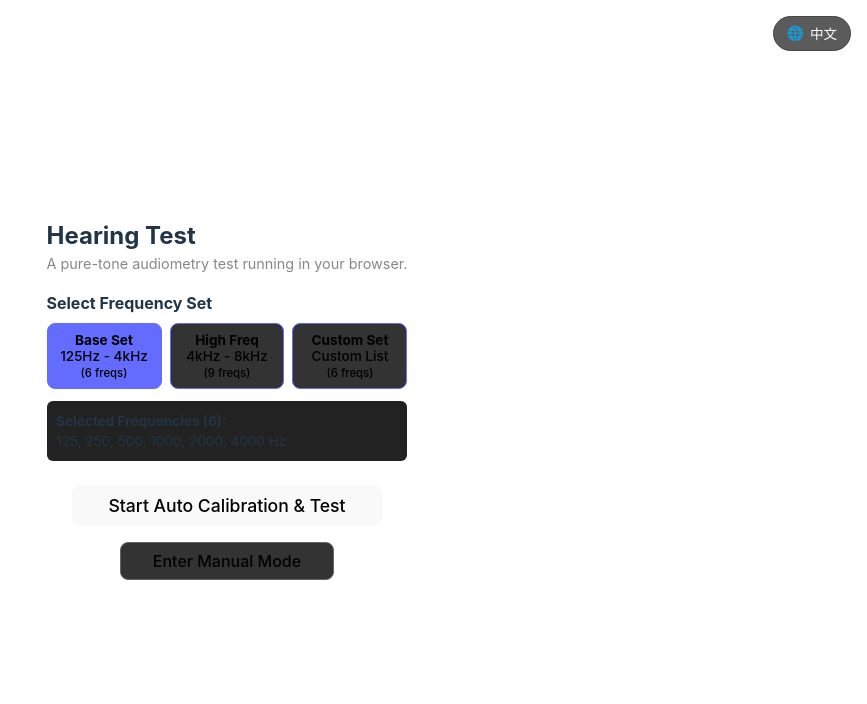
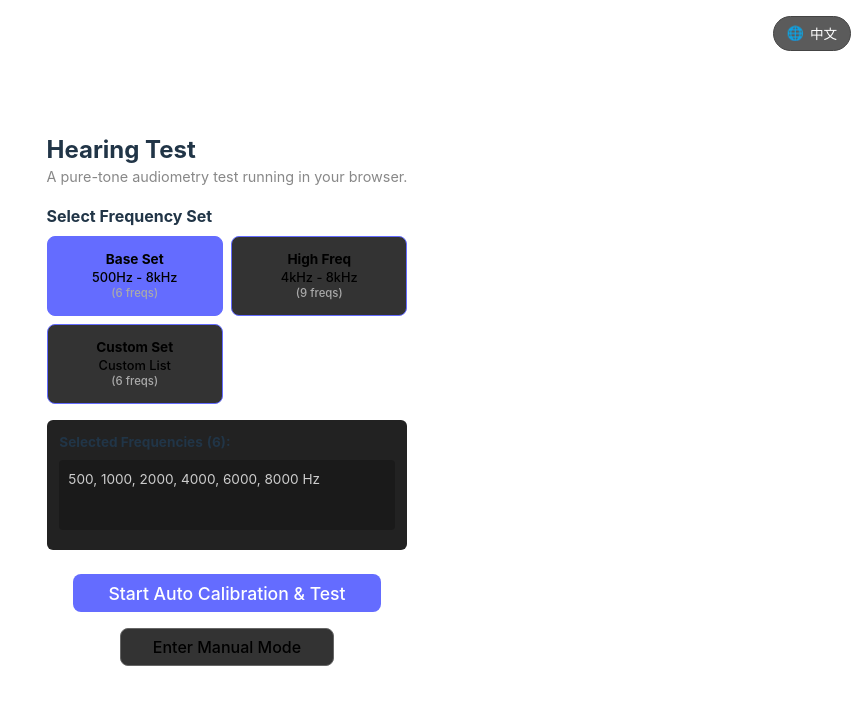
Before and after one commit to JeremyCCHsu/pure-tone-audiometry, a React (Vite) app: page / in a window 1280 px wide. Shown: the top 704 px of the page, without its empty margins (413-1280 px from the left). Built offline with nearby package versions, Linux system fonts and the light colour scheme.

Commit message:
update UI

```diff
--- a/src/components/Landing.tsx
+++ b/src/components/Landing.tsx
@@ -31,15 +31,25 @@ export const Landing: React.FC<LandingProps> = ({ onStart, onManualStart }) => {
     onStart(freqs);
   };
 
+  const sets: ('LOW' | 'HIGH' | 'FULL')[] = ['LOW', 'HIGH', 'FULL'];
+
   useEffect(() => {
     const handleKeyDown = (e: KeyboardEvent) => {
+      if (document.activeElement?.tagName === 'TEXTAREA') return;
+
       if (e.key === 'Enter') {
         handleStart();
+      } else if (e.key === 'ArrowRight') {
+        const nextIndex = (sets.indexOf(selectedSet) + 1) % sets.length;
+        setSelectedSet(sets[nextIndex]);
+      } else if (e.key === 'ArrowLeft') {
+        const nextIndex = (sets.indexOf(selectedSet) - 1 + sets.length) % sets.length;
+        setSelectedSet(sets[nextIndex]);
       }
     };
     window.addEventListener('keydown', handleKeyDown);
     return () => window.removeEventListener('keydown', handleKeyDown);
-  }, [selectedSet, customFrequencies, onStart]);
+  }, [selectedSet, customFrequencies, handleStart]);
 
   return (
     <div style={{ maxWidth: '600px', margin: '0 auto', textAlign: 'left', padding: '0.5rem' }}>
@@ -50,77 +60,113 @@ export const Landing: React.FC<LandingProps> = ({ onStart, onManualStart }) => {
 
       <div style={{ margin: '1rem 0' }}>
         <h3 style={{ fontSize: '1rem', marginBottom: '0.5rem', marginTop: 0 }}>{t('landing.selectFrequencySet')}</h3>
-        <div style={{ display: 'flex', gap: '0.5rem', marginBottom: '0.8rem', flexWrap: 'wrap' }}>
+        <div style={{ display: 'grid', gridTemplateColumns: 'repeat(auto-fit, minmax(120px, 1fr))', gap: '0.5rem', marginBottom: '1rem' }}>
           <button
             onClick={() => setSelectedSet('LOW')}
             style={{
               backgroundColor: selectedSet === 'LOW' ? '#646cff' : '#333',
               border: '1px solid #646cff',
-              flex: 1,
               padding: '0.5rem',
-              minWidth: '90px',
-              fontSize: '0.85rem'
+              fontSize: '0.85rem',
+              height: '80px',
+              display: 'flex',
+              flexDirection: 'column',
+              justifyContent: 'center',
+              alignItems: 'center',
+              lineHeight: '1.2'
             }}
           >
-            <strong>{t('landing.baseSet')}</strong><br/>
-            {t('landing.hzRange')}<br/>
-            <small>({FREQUENCIES.LOW.length} {t('landing.freqs')})</small>
+            <strong>{t('landing.baseSet')}</strong>
+            <span style={{ fontSize: '0.8rem', margin: '2px 0' }}>{t('landing.hzRange')}</span>
+            <small style={{ color: '#aaa' }}>({FREQUENCIES.LOW.length} {t('landing.freqs')})</small>
           </button>
           <button
             onClick={() => setSelectedSet('HIGH')}
             style={{
               backgroundColor: selectedSet === 'HIGH' ? '#646cff' : '#333',
               border: '1px solid #646cff',
-              flex: 1,
               padding: '0.5rem',
-              minWidth: '90px',
-              fontSize: '0.85rem'
+              fontSize: '0.85rem',
+              height: '80px',
+              display: 'flex',
+              flexDirection: 'column',
+              justifyContent: 'center',
+              alignItems: 'center',
+              lineHeight: '1.2'
             }}
           >
-            <strong>{t('landing.highFreq')}</strong><br/>
-            {t('landing.hzRangeHigh')}<br/>
-            <small>({FREQUENCIES.HIGH.length} {t('landing.freqs')})</small>
+            <strong>{t('landing.highFreq')}</strong>
+            <span style={{ fontSize: '0.8rem', margin: '2px 0' }}>{t('landing.hzRangeHigh')}</span>
+            <small style={{ color: '#aaa' }}>({FREQUENCIES.HIGH.length} {t('landing.freqs')})</small>
           </button>
           <button
             onClick={() => setSelectedSet('FULL')}
             style={{
               backgroundColor: selectedSet === 'FULL' ? '#646cff' : '#333',
               border: '1px solid #646cff',
-              flex: 1,
               padding: '0.5rem',
-              minWidth: '90px',
-              fontSize: '0.85rem'
+              fontSize: '0.85rem',
+              height: '80px',
+              display: 'flex',
+              flexDirection: 'column',
+              justifyContent: 'center',
+              alignItems: 'center',
+              lineHeight: '1.2'
             }}
           >
-            <strong>{t('landing.customSet')}</strong><br/>
-            {t('landing.customList')}<br/>
-            <small>({getCurrentFrequencies().length} {t('landing.freqs')})</small>
+            <strong>{t('landing.customSet')}</strong>
+            <span style={{ fontSize: '0.8rem', margin: '2px 0' }}>{t('landing.customList')}</span>
+            <small style={{ color: '#aaa' }}>({getCurrentFrequencies().length} {t('landing.freqs')})</small>
           </button>
         </div>
 
-        <div style={{ padding: '0.6rem', backgroundColor: '#222', borderRadius: '6px', fontSize: '0.85rem' }}>
-             <strong>{t('landing.selectedFrequencies')} ({getCurrentFrequencies().length}):</strong><br/>
+        <div style={{
+          padding: '0.8rem',
+          backgroundColor: '#222',
+          borderRadius: '6px',
+          fontSize: '0.85rem',
+          minHeight: '130px',
+          width: '100%',
+          boxSizing: 'border-box'
+        }}>
+             <div style={{ height: '1.2rem', marginBottom: '0.5rem', display: 'flex', alignItems: 'center', gap: '4px' }}>
+                <strong>{t('landing.selectedFrequencies')}</strong>
+                <span style={{ display: 'inline-block', minWidth: '35px', fontWeight: 'bold' }}>({getCurrentFrequencies().length}):</span>
+             </div>
+             <div style={{ position: 'relative' }}>
                {selectedSet === 'FULL' ? (
                  <textarea
                    value={customFrequencies}
                    onChange={(e) => setCustomFrequencies(e.target.value)}
                    style={{
                      width: '100%',
-                   marginTop: '0.2rem',
-                   padding: '0.3rem',
-                   minHeight: '40px',
+                     padding: '0.5rem',
+                     height: '70px',
                      fontFamily: 'monospace',
                      backgroundColor: '#1a1a1a',
                      color: '#fff',
                      border: '1px solid #444',
                      borderRadius: '4px',
-                   fontSize: '0.85rem'
+                     fontSize: '0.85rem',
+                     resize: 'none'
                    }}
                    placeholder={t('landing.textareaPlaceholder')}
                  />
                ) : (
-               <span>{FREQUENCIES[selectedSet].join(', ')} Hz</span>
+                 <div style={{
+                    padding: '0.5rem',
+                    height: '70px',
+                    wordBreak: 'break-all',
+                    backgroundColor: '#1a1a1a',
+                    border: '1px solid transparent',
+                    borderRadius: '4px',
+                    color: '#ccc',
+                    overflowY: 'auto'
+                  }}>
+                    {FREQUENCIES[selectedSet].join(', ')} Hz
+                 </div>
                )}
+             </div>
         </div>
 
       </div>
@@ -128,7 +174,7 @@ export const Landing: React.FC<LandingProps> = ({ onStart, onManualStart }) => {
       <div style={{ textAlign: 'center', marginTop: '1.5rem', display: 'flex', flexDirection: 'column', gap: '1rem', alignItems: 'center' }}>
         <button
             onClick={handleStart}
-            style={{ fontSize: '1.1em', padding: '0.5em 2em' }}
+            style={{ fontSize: '1.1em', padding: '0.5em 2em', backgroundColor: '#646cff', color: 'white', border: 'none' }}
         >
           {t('landing.startAuto')}
         </button>
--- a/src/i18n/locales/en.json
+++ b/src/i18n/locales/en.json
@@ -6,7 +6,7 @@
     "baseSet": "Base Set",
     "highFreq": "High Freq",
     "customSet": "Custom Set",
-    "hzRange": "125Hz - 4kHz",
+    "hzRange": "500Hz - 8kHz",
     "hzRangeHigh": "4kHz - 8kHz",
     "customList": "Custom List",
     "freqs": "freqs",
--- a/src/i18n/locales/zh-TW.json
+++ b/src/i18n/locales/zh-TW.json
@@ -6,7 +6,7 @@
     "baseSet": "基礎組合",
     "highFreq": "高頻組合",
     "customSet": "自訂組合",
-    "hzRange": "125Hz - 4kHz",
+    "hzRange": "500Hz - 8kHz",
     "hzRangeHigh": "4kHz - 8kHz",
     "customList": "自訂清單",
     "freqs": "個頻率",
@@ -28,8 +28,8 @@
     "startTone": "開始測試音 (500Hz)",
     "level": "音量值",
     "instructions": "測試說明",
-    "instrLeft": "按 **F** / **左側按鈕** 代表左耳聽到。",
-    "instrRight": "按 **J** / **右側按鈕** 代表右耳聽到。",
+    "instrLeft": "左耳聽到聲音時請按左側的Ⓕ按鈕。",
+    "instrRight": "右耳聽到聲音時請按右側的Ⓙ按鈕。",
     "instrSpace": "如果不確定，按 **空白鍵** / **跳過**。",
     "startTest": "開始測試",
     "home": "回首頁"
--- a/src/utils/constants.ts
+++ b/src/utils/constants.ts
@@ -1,5 +1,5 @@
 export const FREQUENCIES = {
-  LOW: [125, 250, 500, 1000, 2000, 4000],
+  LOW: [500, 1000, 2000, 4000, 6000, 8000],
   HIGH: [4000, 4500, 5000, 5500, 6000, 6500, 7000, 7500, 8000],
   FULL: [125, 250, 500, 1000, 2000, 4000, 6000, 8000, 10000],
 };
```
Also changed, not shown: src/components/Calibration.tsx (+43 -36 lines). Lines whose indentation alone changed are shown as unchanged.
